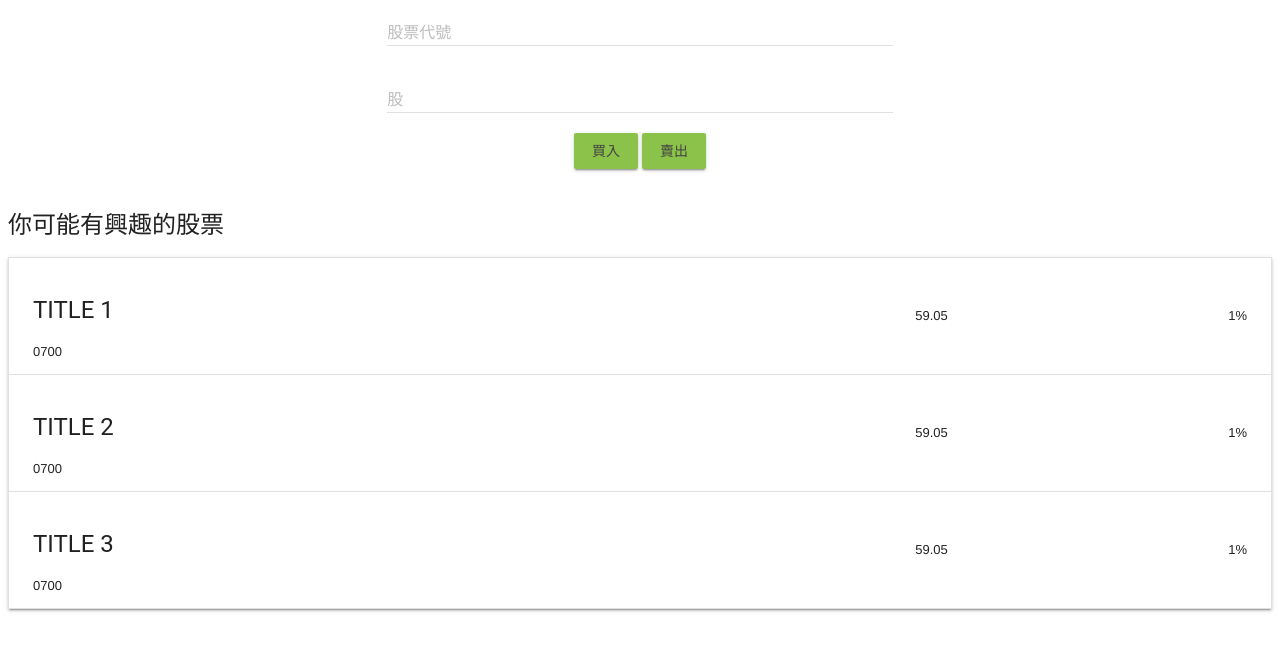
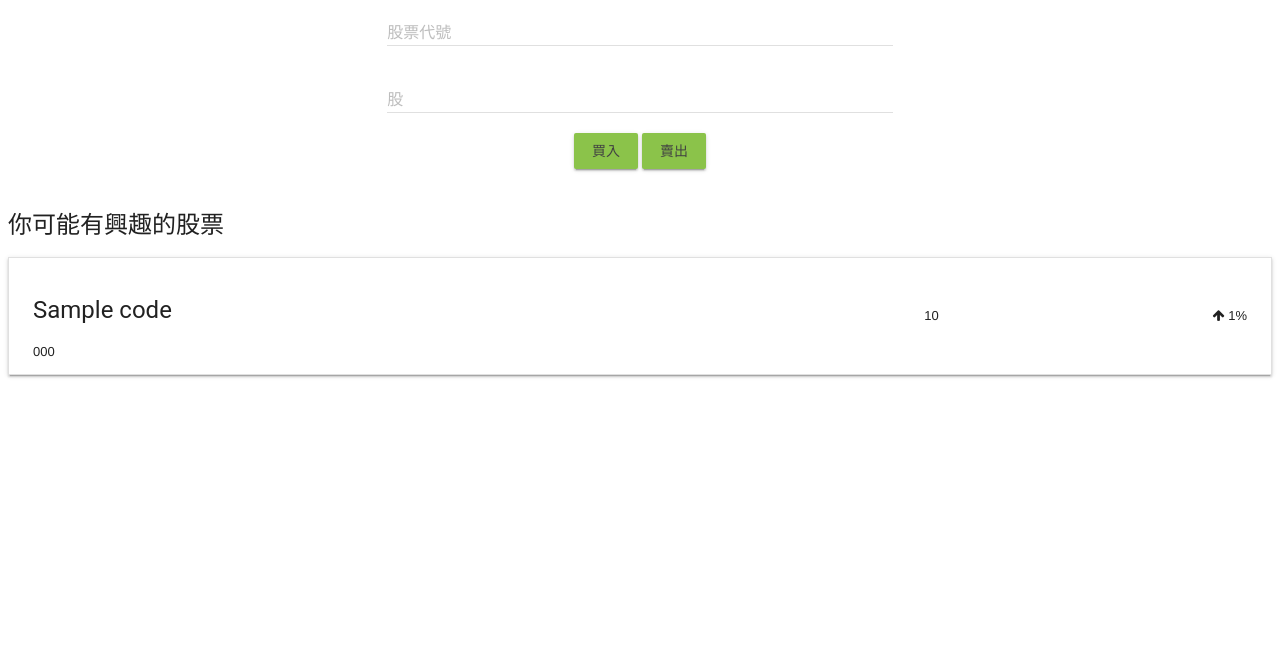
Before and after one commit to carsonwah/ying3006, a Flask app: template templates/portfolio.html in a window 1280 px wide. Shown: the part 351-1002 px from the top of the page. Run offline with Flask 2, Linux system fonts and the light colour scheme; the template is opened without the code that fills it: most values are stand-ins (such as "Sample title", 1, 10 or a date in 2020); some libraries are stand-ins or nearby versions.

Commit message:
add suggested stocks markup

```diff
--- a/app.py
+++ b/app.py
@@ -105,7 +105,7 @@ def get_user_suggestion():
         stock_code = codes[index]
         stock_name = names[index]
         stock_price = prices[index]
-        stock_percentage_change = percentage_changes[index]
+        stock_percentage_change = float(percentage_changes[index])
         user_suggestion[stock_code] = {'name':stock_name,'price':stock_price,'percentage_change':stock_percentage_change}
     return user_suggestion
 
--- a/templates/portfolio.html
+++ b/templates/portfolio.html
@@ -51,14 +51,14 @@
   <h4>你可能有興趣的股票</h4>
   <table class="full-width mdl-data-table mdl-js-data-table mdl-data-table--selectable mdl-shadow--2dp">
     <tbody>
-      {% for i in range(3) %}
+      {% for code in suggestions %}
       <tr>
         <td class="mdl-data-table__cell--non-numeric">
-          <h4>TITLE {{ i+1 }}</h4>
-          <div>0700</div>
+          <h4>{{suggestions[code]['name']}}</h4>
+          <div>{{ code }}</div>
         </td>
-        <td>59.05</td>
-        <td>1%</td>
+        <td>{{ suggestions[code]['price'] }}</td>
+        <td><i class="fa {{ 'fa-arrow-up' if suggestions[code]['percentage_change'] > 0 else 'fa-arrow-down'}}"></i> {{ suggestions[code]['percentage_change'] if suggestions[code]['percentage_change'] > 0 else suggestions[code]['percentage_change'] * -1 }}%</td>
       </tr>
       {% endfor %}
     </tbody>
```
